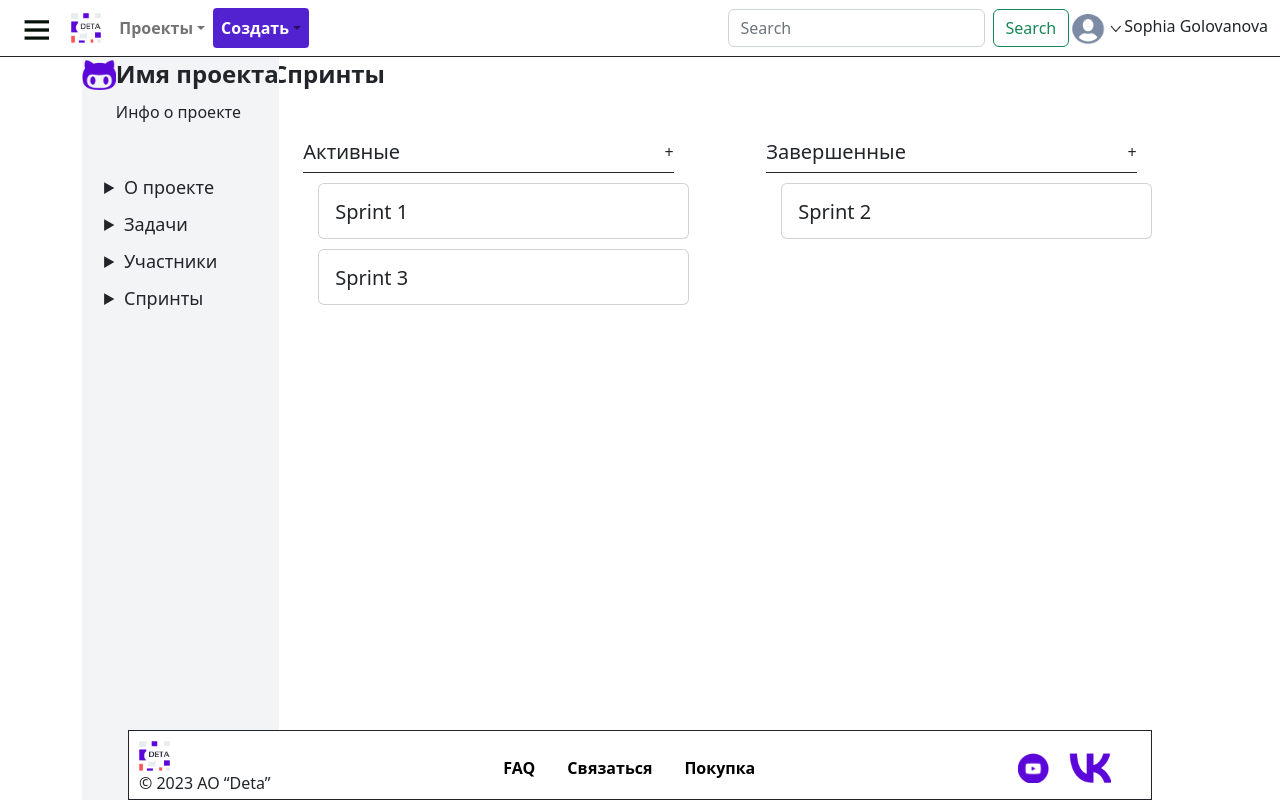
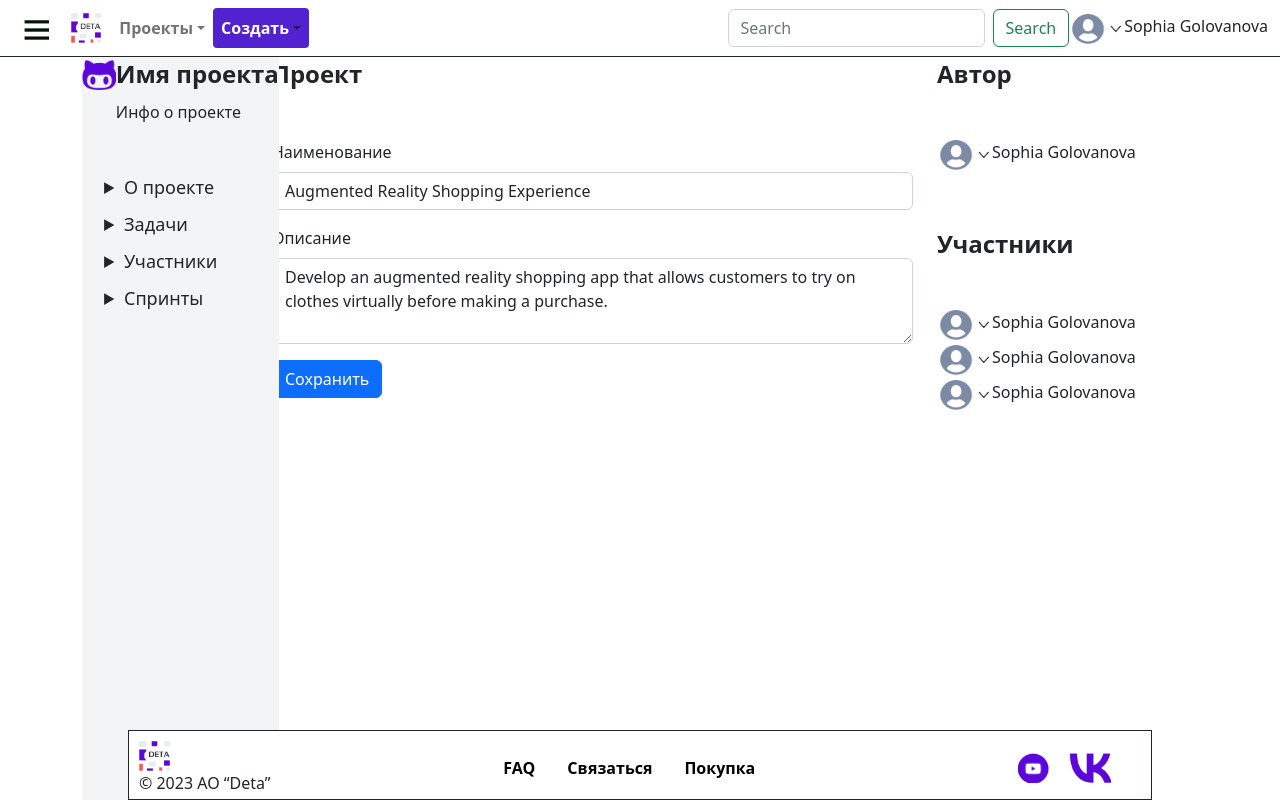
Before and after one commit to DibrovDru/Architecture.1, a React (Create React App) app in the folder frontend/my-app/: page / in a window 1280 px wide. Built offline with nearby package versions, Linux system fonts and the light colour scheme.

Commit message:
about page is done

```diff
--- a/frontend/my-app/src/App.tsx
+++ b/frontend/my-app/src/App.tsx
@@ -10,6 +10,7 @@ import CreationProject from "./pages/creation_project/CreationProject";
 import ProjectsPage from "./pages/projects_page/ProjectsPage";
 import EmployeesPage from "./pages/main_employees_page/EmployeesPage";
 import SprintsPage from "./pages/main_sprints_page/SprintsPage";
+import InfoProjectPage from "./pages/main_info_project_page/InfoProjectPage";
 
 function App() {
     if (!true) {
@@ -24,7 +25,8 @@ function App() {
             // <ProjectsPage/>
             // <TasksPage/>
             // <EmployeesPage/>
-            <SprintsPage/>
+            // <SprintsPage/>
+            <InfoProjectPage/>
         );
 
     }
--- /dev/null
+++ b/frontend/my-app/src/pages/main_info_project_page/InfoProjectPage.tsx
@@ -0,0 +1,97 @@
+import React, {FC} from 'react';
+
+import Container from 'react-bootstrap/Container';
+import Row from 'react-bootstrap/Row';
+import Col from 'react-bootstrap/Col';
+import Button from 'react-bootstrap/Button';
+import Card from 'react-bootstrap/Card';
+import AutorisationCard from "../../components/AutorisationCard";
+import {CreationProjectInfo, AddingEmployeesToProject, CreationHierarchy} from "../../components/CreationProjectInfo";
+import {Project, ProjectCreateionStage} from "../../types";
+import app_styles from "../../App.module.css";
+import ImgCard from "../../components/ImgCard";
+import MyHeader from "../../components/base/Header";
+import Menu from "../../components/base/Menu";
+import Tasks from "../../components/tasks/Tasks";
+import main_page_styles from "../main_tasks_page/TasksPage.module.css";
+import base_styles from "../../components/base/base.module.css";
+import MyFooter from "../../components/base/Footer";
+import main_pages_styles from "../main_tasks_page/TasksPage.module.css";
+import Profile from "../../components/Profile";
+import { Form } from 'react-bootstrap';
+import {projects} from "../../state/state";
+
+
+const InfoProjectCard: FC<Project>  = (project) => {
+    return (
+        <Form>
+            <Form.Group className="mb-3" controlId="formBasicEmail">
+                <Form.Label>Наименование</Form.Label>
+                <Form.Control
+                    type="text"
+                    value={project.name}
+                />
+            </Form.Group>
+
+            <Form.Group className="mb-3" controlId="formBasicPassword">
+                <Form.Label>Описание</Form.Label>
+                <Form.Control
+                    as='textarea'
+                    rows={3}
+                    type="text"
+                    value={project.description}
+                />
+            </Form.Group>
+
+            <Button variant="primary" type="submit">
+                Сохранить
+            </Button>
+        </Form>
+
+    );
+}
+
+
+const InfoProjectPage = () => {
+    return (
+        <div>
+            <MyHeader/>
+            <Container>
+                <Row>
+                    <Col sm={2}>
+                        <Menu/>
+                    </Col>
+                    <Col sm={7}>
+                        <h3 className={`${main_pages_styles.title} ${app_styles.header_weight} ${app_styles.margin_top_from_header}`}>
+                            Проект
+                        </h3>
+
+                        <InfoProjectCard
+                            id={projects[0].id}
+                            name={projects[0].name}
+                            description={projects[0].description}
+                            creator={projects[0].creator}
+                        />
+
+                    </Col>
+                    <Col sm={3}>
+                        <h3 className={`${main_pages_styles.title} ${app_styles.header_weight} ${app_styles.margin_top_from_header}`}>
+                            Автор
+                        </h3>
+                        <Profile/>
+
+                        <h3 className={`${main_pages_styles.title} ${app_styles.header_weight} ${app_styles.margin_top_from_header}`}>
+                            Участники
+                        </h3>
+                        <Profile/>
+                        <Profile/>
+                        <Profile/>
+                    </Col>
+                </Row>
+            </Container>
+            <MyFooter/>
+        </div>
+    );
+}
+
+export default InfoProjectPage;
```
Also changed, not shown: frontend/my-app/src/state/state.ts (line endings or trailing spaces).
